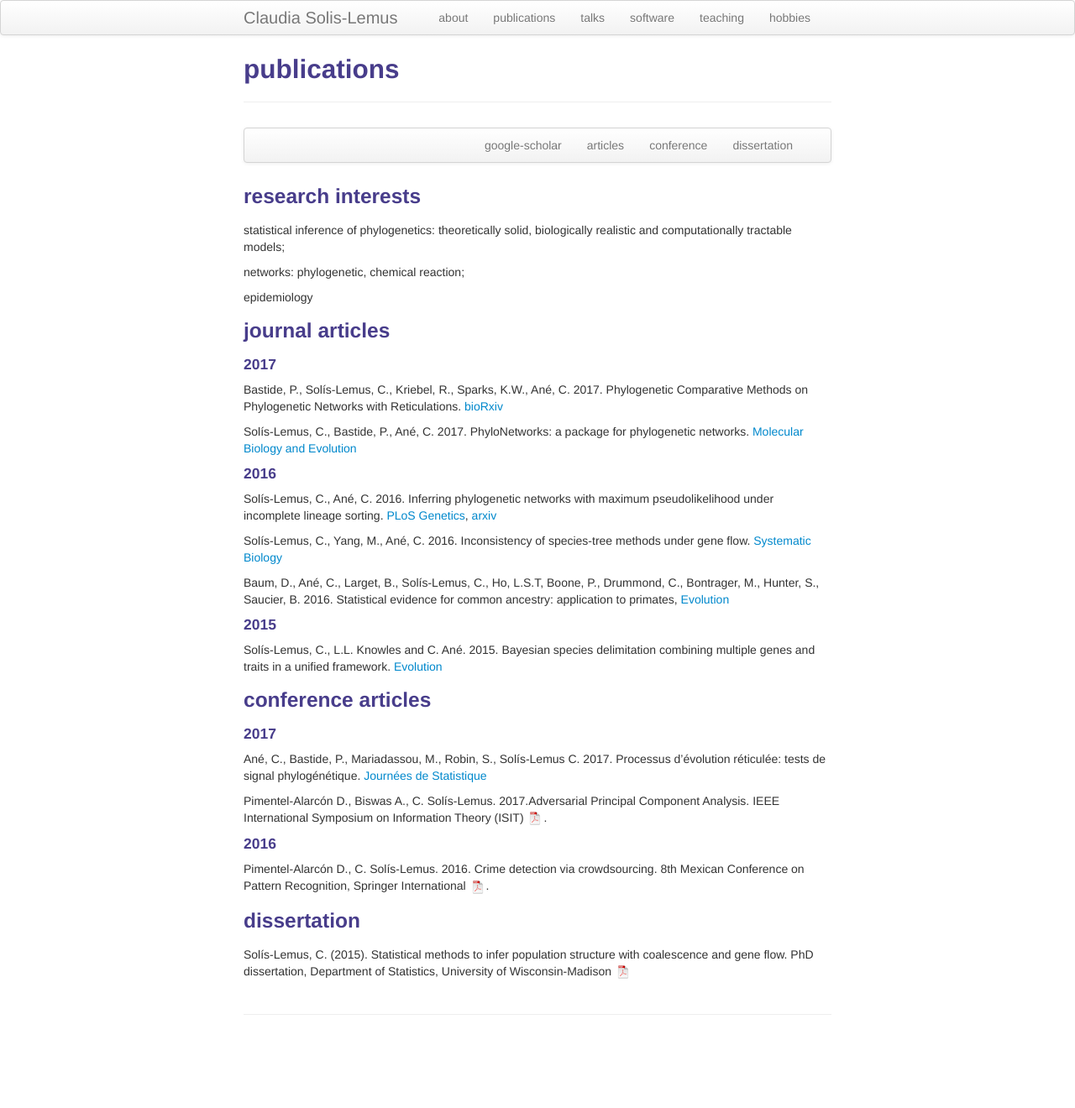
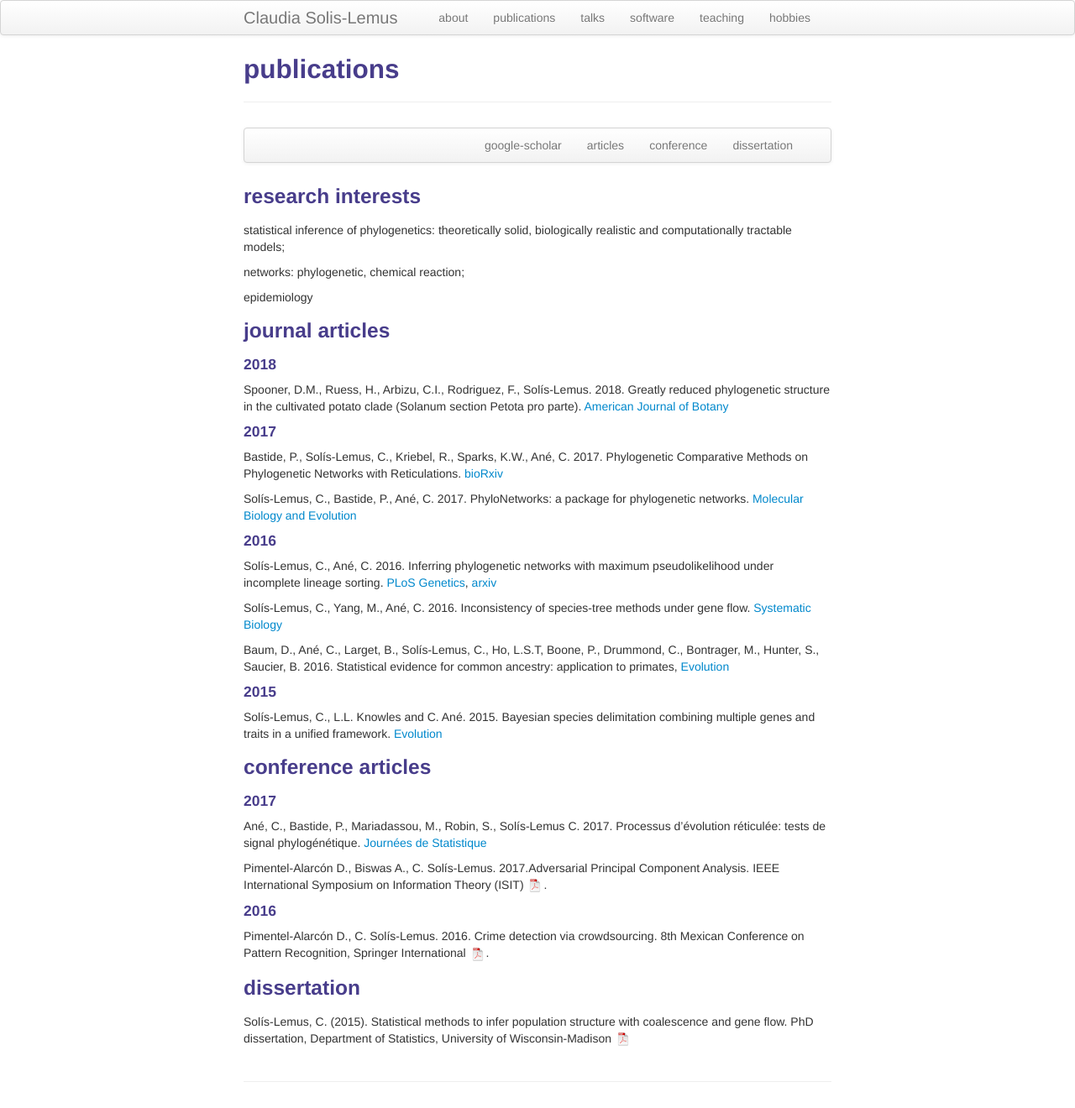
Before and after one commit to crsl4/crsl4.github.io, a Jekyll site: the page built from pages/pubs.md, in a window 1280 px wide. Shown: the whole page at 84% size. Built offline with Jekyll 4.4.1, drawn with Linux system fonts in a browser that asks for light colours; before the commit the page ends 1240 px from its top, so only the background shows below that.

Commit message:
added potato paper

```diff
--- a/pages/pubs.md
+++ b/pages/pubs.md
@@ -24,6 +24,10 @@ networks: phylogenetic, chemical reaction;
 epidemiology
 
 ### <a name="articles"></a>journal articles
+
+#### 2018
+
+Spooner, D.M., Ruess, H., Arbizu, C.I., Rodriguez, F., Sol&iacute;s-Lemus. 2018. Greatly reduced phylogenetic structure in the cultivated potato clade (Solanum section Petota pro parte). [American Journal of Botany](http://onlinelibrary.wiley.com/doi/10.1002/ajb2.1008/abstract)
 
 #### 2017
 
```
